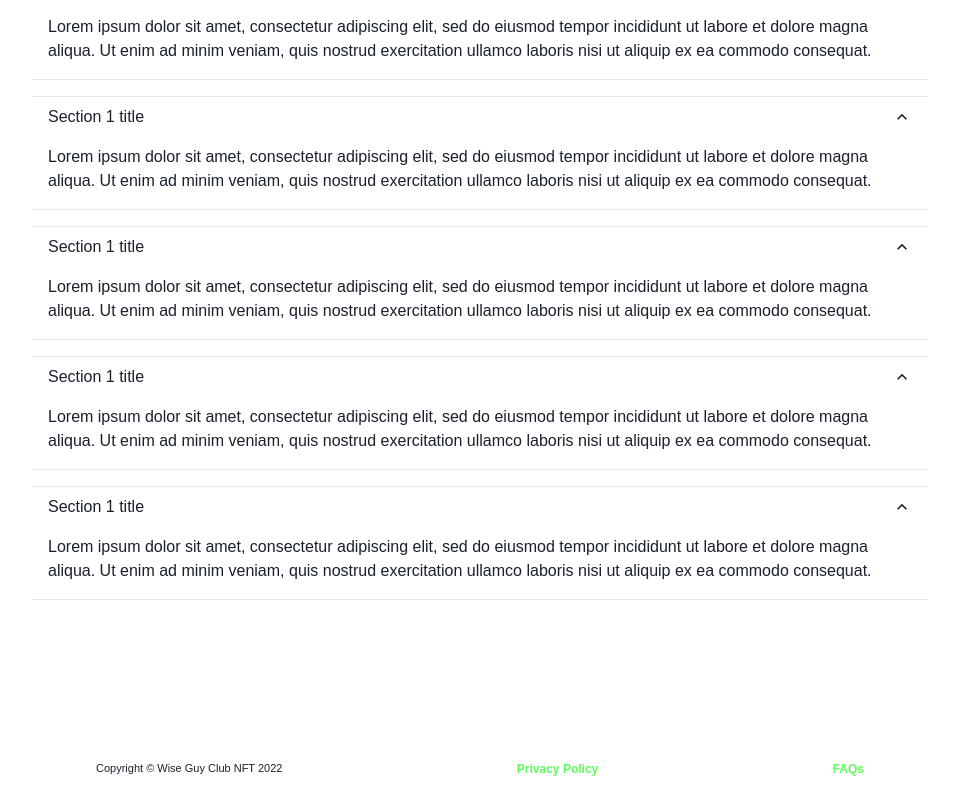
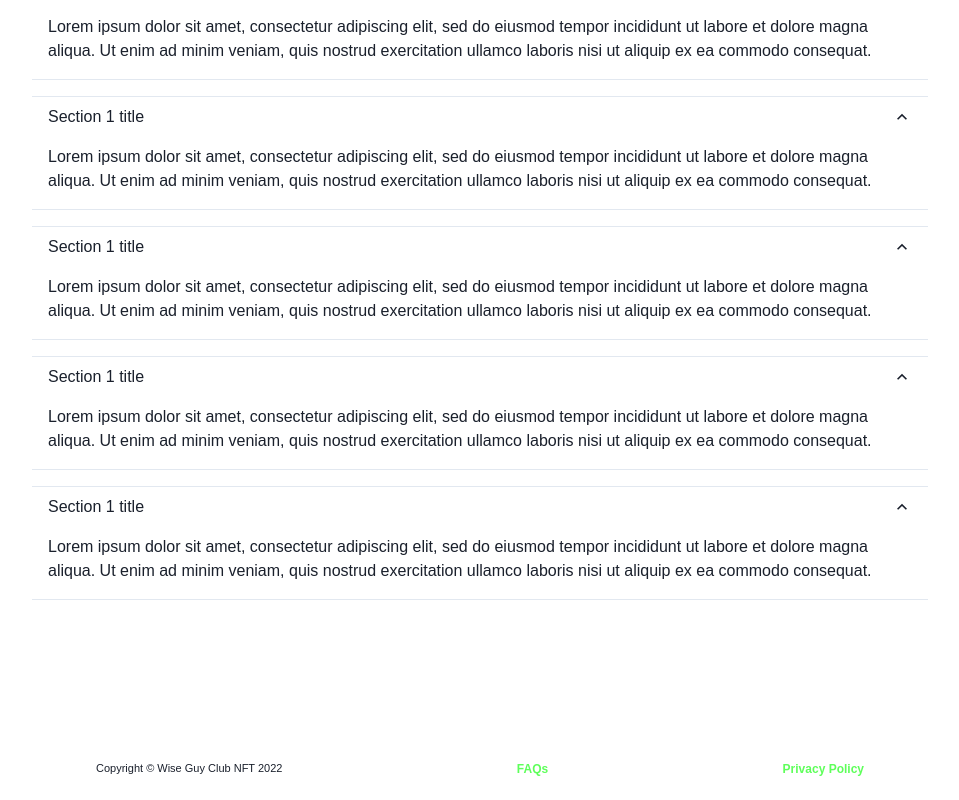
Before and after one commit to wikicrafter/wgc, a Next.js app: page /faqs in a window 1280 px wide. Shown: the part 601-1401 px from the top of the page, without its empty margins (160-1119 px from the left). Built offline with nearby package versions, Linux system fonts and the light colour scheme.

Commit message:
Update index.jsx

```diff
--- a/pages/faqs/index.jsx
+++ b/pages/faqs/index.jsx
@@ -35,10 +35,10 @@ const FAQs = () => {
 
         <div className="mt-[20vh] lg:flex lg:justify-between lg:w-[60vw] lg:mx-auto">
                 <p className="text-center text-[11px] mb-6">Copyright © Wise Guy Club NFT 2022</p>
-                <p className="text-center text-[12px] text-[#5eff5a] my-2 lg:my-0 font-bold">Privacy Policy</p>
                 <p className="text-center text-[12px] text-[#5eff5a] my-2 lg:my-0 font-bold cursor-pointer">
                   <Link href="/faqs">FAQs</Link>
-                  </p>
+                </p>
+                <p className="text-center text-[12px] text-[#5eff5a] my-2 lg:my-0 font-bold">Privacy Policy</p>
         </div>
     </div>
   );
```
